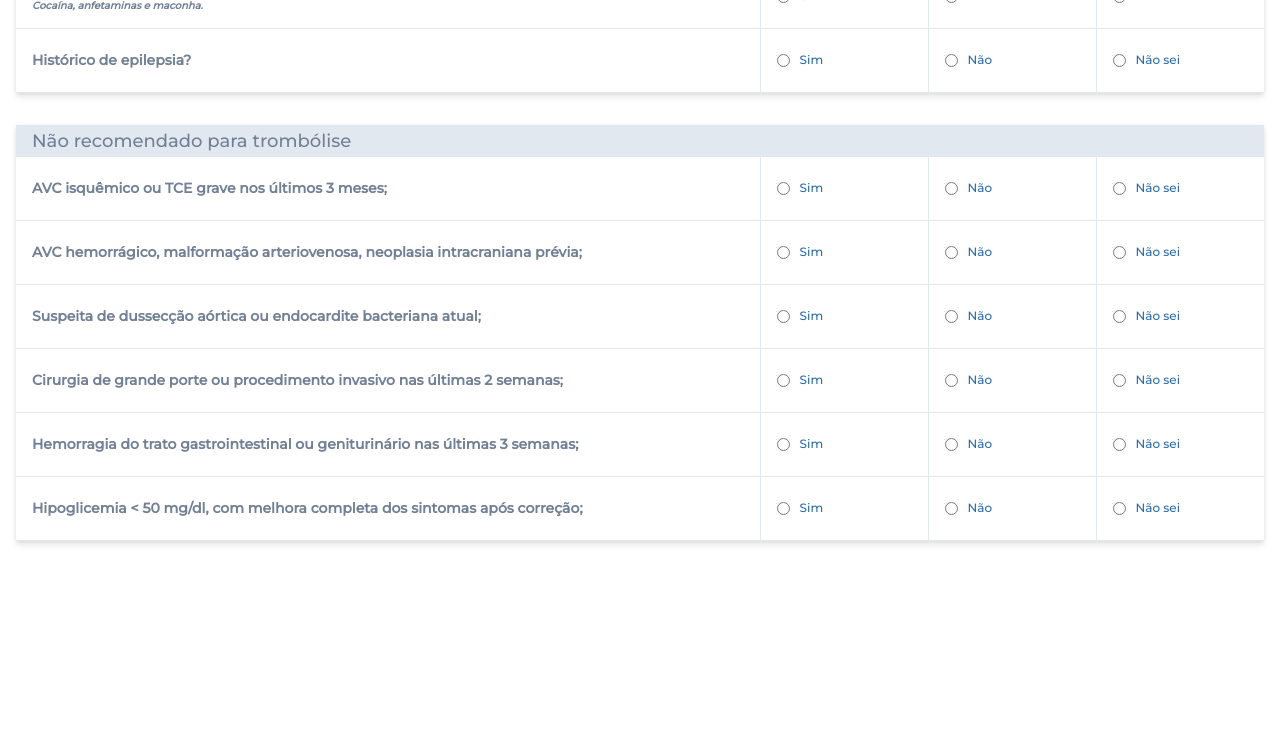
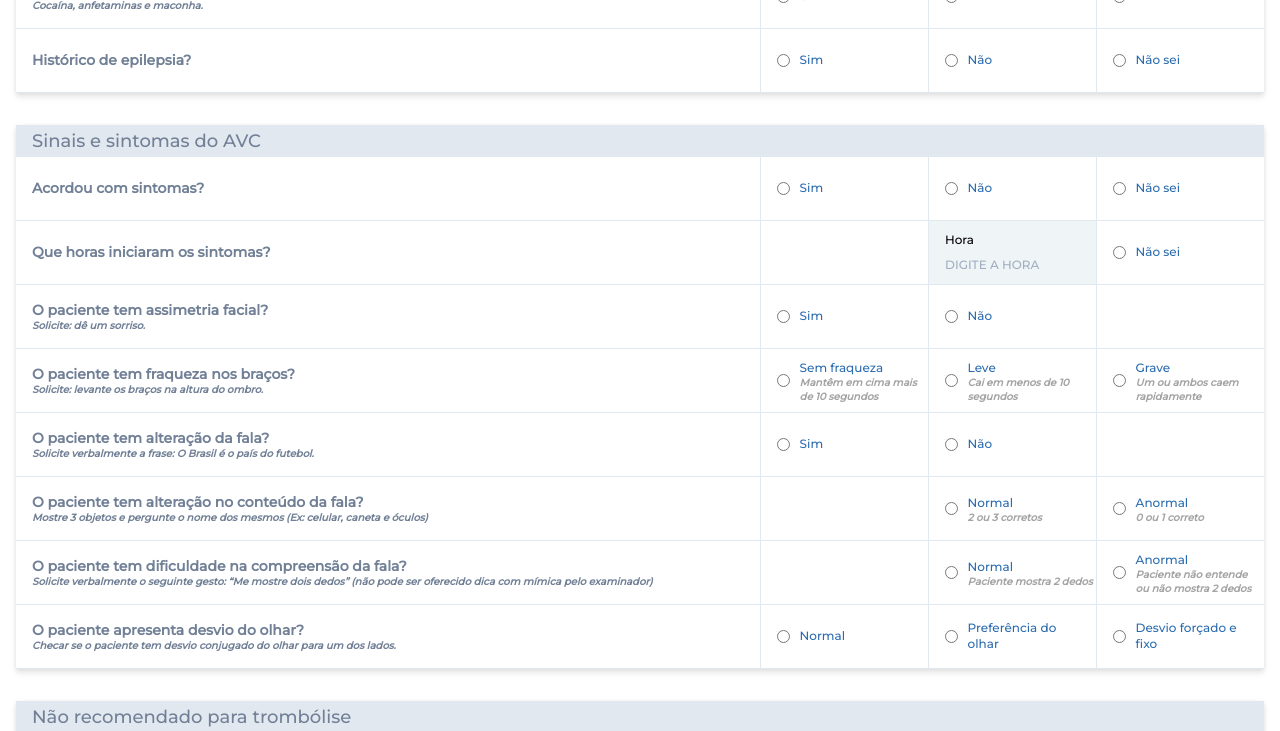
Before and after one commit to Pecorario/desafio-digitalsys, a React (Create React App) app: page / in a window 1280 px wide. Shown: the part 1180-1911 px from the top of the page. Before the commit the page ends 1737 px from the top, so only its background shows below. Built offline with nearby package versions, Linux system fonts and the light colour scheme; the HTML template or start-up script is replaced by a standard one.

Commit message:
section avc

```diff
--- a/src/components/RadioInput/RadioInput.js
+++ b/src/components/RadioInput/RadioInput.js
@@ -3,26 +3,26 @@ import './styles.css';
 
 export default function RadioInput({ title, children, name }) {
   return (
-    <div className="container-comorbidities">
-      <div className="comorbidities-title">
+    <div className="container-radio">
+      <div className="radio-title">
         <h2>{title}</h2>
         {children}
       </div>
 
 
-      <div className="comorbidities-inputs">
+      <div className="radio-inputs">
 
-        <div className="container-comorbidities-inputs">
+        <div className="container-radio-inputs">
           <input type="radio" name={name} value="sim" />
           <label for="sim">Sim</label>
         </div>
 
-        <div className="container-comorbidities-inputs">
+        <div className="container-radio-inputs">
           <input type="radio" name={name} value="nao" />
           <label for="nao">Não</label>
         </div>
 
-        <div className="container-comorbidities-inputs">
+        <div className="container-radio-inputs">
           <input type="radio" name={name} value="nao-sei" />
           <label for="nao-sei">Não sei</label>
         </div>
--- a/src/components/RadioInput/styles.css
+++ b/src/components/RadioInput/styles.css
@@ -1,4 +1,4 @@
-.container-comorbidities {
+.container-radio {
   display: flex;
   height: 4rem;
   align-items: center;
@@ -6,7 +6,7 @@
   justify-content: space-between;
 }
 
-.comorbidities-title h2 {
+.radio-title h2 {
   font-size: 14px;
   font-weight: bold;
   line-height: 1.29;
@@ -14,7 +14,7 @@
   margin-left: 1rem;
 }
 
-.comorbidities-title p {
+.radio-title p {
   font-size: 10px;
   font-weight: bold;
   font-style: italic;
@@ -22,20 +22,21 @@
   margin-left: 1rem;
 }
 
-.container-comorbidities label {
+.container-radio label {
   font-size: 12px;
   font-weight: 500;
   line-height: 1.33;
   color: #2b6cb0;
   margin-left: 0.6rem;
+  margin-right: 0.4rem;
 }
 
-.comorbidities-inputs {
+.radio-inputs {
   display: flex;
   height: 100%;
 }
 
-.container-comorbidities-inputs {
+.container-radio-inputs {
   height: 100%;
   width: 10.5rem;
   display: flex;
--- a/src/components/Register/styles.css
+++ b/src/components/Register/styles.css
@@ -19,7 +19,8 @@
   width: 100%;
 }
 
-.container-input input::placeholder {
+/* .container-input input::placeholder { */
+::placeholder {
   font-size: 12px;
   font-weight: 500;
   line-height: 1.33;
--- a/src/pages/NewOccurrence/index.js
+++ b/src/pages/NewOccurrence/index.js
@@ -173,7 +173,228 @@ export default function NewOccurrence() {
           </fieldset>
         </form>
 
-        {/* <form className="avc-box"></form> */}
+        <form className="avc-box">
+          <fieldset>
+            <legend>Sinais e sintomas do AVC</legend>
+
+            <div className="container-radio">
+              <div className="radio-title">
+                <h2> Acordou com sintomas?</h2>
+              </div>
+
+              <div className="radio-inputs">
+
+                <div className="container-radio-inputs">
+                  <input type="radio" name="avc1" value="sim" />
+                  <label for="sim">Sim</label>
+                </div>
+
+                <div className="container-radio-inputs">
+                  <input type="radio" name="avc1" value="nao" />
+                  <label for="nao">Não</label>
+                </div>
+
+                <div className="container-radio-inputs">
+                  <input type="radio" name="avc1" value="nao-sei" />
+                  <label for="nao-sei">Não sei</label>
+                </div>
+
+              </div>
+            </div>
+
+            <div className="container-radio">
+              <div className="radio-title">
+                <h2> Que horas iniciaram os sintomas?</h2>
+              </div>
+
+              <div className="radio-inputs">
+
+                <div className="container-radio-inputs">
+                </div>
+
+                <div className="container-radio-inputs input-time">
+                  <label for="avc2">Hora</label>
+                  <input type="text" name="avc2" placeholder="DIGITE A HORA"/>
+                </div>
+
+                <div className="container-radio-inputs">
+                  <input type="radio" name="avc2" value="nao-sei" />
+                  <label for="nao-sei">Não sei</label>
+                </div>
+              </div>
+            </div>
+
+            <div className="container-radio">
+              <div className="radio-title">
+                <h2> O paciente tem assimetria facial?</h2>
+                <p>Solicite: dê um sorriso.</p>
+              </div>
+
+              <div className="radio-inputs">
+
+                <div className="container-radio-inputs">
+                  <input type="radio" name="avc3" value="sim" />
+                  <label for="sim">Sim</label>
+                </div>
+
+                <div className="container-radio-inputs">
+                  <input type="radio" name="avc3" value="nao" />
+                  <label for="nao">Não</label>
+                </div>
+
+                <div className="container-radio-inputs">
+                </div>
+
+              </div>
+            </div>
+
+            <div className="container-radio">
+              <div className="radio-title">
+                <h2> O paciente tem fraqueza nos braços?</h2>
+                <p>Solicite: levante os braços na altura do ombro.</p>
+              </div>
+
+              <div className="radio-inputs">
+
+                <div className="container-radio-inputs">
+                  <input type="radio" name="avc4" value="sem-fraqueza" />
+                  <div className="label-with-p">
+                    <label for="sem-fraqueza">Sem fraqueza</label>
+                    <p className="label-p">Mantêm em cima mais de 10 segundos</p>
+                  </div>
+                </div>
+
+                <div className="container-radio-inputs">
+                  <input type="radio" name="avc4" value="leve" />
+                  <div className="label-with-p">
+                    <label for="leve">Leve</label>
+                    <p className="label-p">Cai em menos de 10 segundos</p>
+                  </div>
+                </div>
+
+                <div className="container-radio-inputs">
+                  <input type="radio" name="avc4" value="grave" />
+                  <div className="label-with-p">
+                    <label for="grave">Grave</label>
+                    <p className="label-p">Um ou ambos caem rapidamente</p>
+                  </div>
+                </div>
+
+              </div>
+            </div>
+
+            <div className="container-radio">
+              <div className="radio-title">
+                <h2> O paciente tem alteração da fala?</h2>
+                <p>Solicite verbalmente a frase: O Brasil é o país do futebol.</p>
+              </div>
+
+              <div className="radio-inputs">
+
+                <div className="container-radio-inputs">
+                  <input type="radio" name="avc5" value="sim" />
+                  <label for="sim">Sim</label>
+                </div>
+
+                <div className="container-radio-inputs">
+                  <input type="radio" name="avc5" value="nao" />
+                  <label for="nao">Não</label>
+                </div>
+
+                <div className="container-radio-inputs">
+                </div>
+
+              </div>
+            </div>
+
+            <div className="container-radio">
+              <div className="radio-title">
+                <h2> O paciente tem alteração no conteúdo da fala?</h2>
+                <p>Mostre 3 objetos e pergunte o nome dos mesmos (Ex: celular, caneta e óculos) </p>
+              </div>
+
+              <div className="radio-inputs">
+
+                <div className="container-radio-inputs">
+                </div>
+
+                <div className="container-radio-inputs">
+                  <input type="radio" name="avc6" value="normal" />
+                  <div className="label-with-p">
+                    <label for="normal">Normal</label>
+                    <p className="label-p">2 ou 3 corretos</p>
+                  </div>
+                </div>
+
+                <div className="container-radio-inputs">
+                  <input type="radio" name="avc6" value="anormal" />
+                  <div className="label-with-p">
+                    <label for="anormal">Anormal</label>
+                    <p className="label-p">0 ou 1 correto</p>
+                  </div>
+                </div>
+
+              </div>
+            </div>
+
+            <div className="container-radio">
+              <div className="radio-title">
+                <h2> O paciente tem dificuldade na compreensão da fala?</h2>
+                <p>Solicite verbalmente o seguinte gesto: “Me mostre dois dedos” (não pode ser oferecido dica com mímica pelo examinador)</p>
+              </div>
+
+              <div className="radio-inputs">
+
+                <div className="container-radio-inputs">
+                </div>
+
+                <div className="container-radio-inputs">
+                  <input type="radio" name="avc7" value="normal" />
+                  <div className="label-with-p">
+                    <label for="normal">Normal</label>
+                    <p className="label-p">Paciente mostra 2 dedos</p>
+                  </div>
+                </div>
+
+                <div className="container-radio-inputs">
+                  <input type="radio" name="avc7" value="anormal" />
+                  <div className="label-with-p">
+                    <label for="anormal">Anormal</label>
+                    <p className="label-p">Paciente não entende ou não mostra 2 dedos</p>
+                  </div>
+                </div>
+
+              </div>
+            </div>
+
+            <div className="container-radio">
+              <div className="radio-title">
+                <h2> O paciente apresenta desvio do olhar?</h2>
+                <p>Checar se o paciente tem desvio conjugado do olhar para um dos lados.</p>
+              </div>
+
+              <div className="radio-inputs">
+
+                <div className="container-radio-inputs">
+                  <input type="radio" name="avc8" value="normal" />
+                  <label for="normal">Normal</label>
+                </div>
+
+                <div className="container-radio-inputs">
+                  <input type="radio" name="avc8" value="pref" />
+                  <label for="pref">Preferência do olhar</label>
+                </div>
+
+                <div className="container-radio-inputs">
+                  <input type="radio" name="avc8" value="desvio" />
+                  <label for="desvio">Desvio forçado e fixo</label>
+                </div>
+
+              </div>
+            </div>
+
+          </fieldset>
+        </form>
 
         <form className="trombolise-box">
           <fieldset>
--- a/src/pages/NewOccurrence/styles.css
+++ b/src/pages/NewOccurrence/styles.css
@@ -179,3 +179,33 @@ form legend {
 #state {
   margin-right: 1rem;
 }
+
+/* avc box */
+
+.label-p {
+  font-size: 10px;
+  font-weight: bold;
+  font-style: italic;
+  line-height: 1.4;
+  color: #a4a4a4;
+  margin-left: 0.6rem;
+  margin-right: 0.2rem;
+}
+
+.input-time {
+  background: #eff4f6;
+  flex-direction: column;
+  align-items: flex-start !important;
+  justify-content: center !important;
+
+}
+
+.input-time label{
+  color: black !important;
+  margin: 0 !important;
+}
+
+.input-time input {
+  margin-top: 0.5rem;
+  width: 100%;
+}
```
